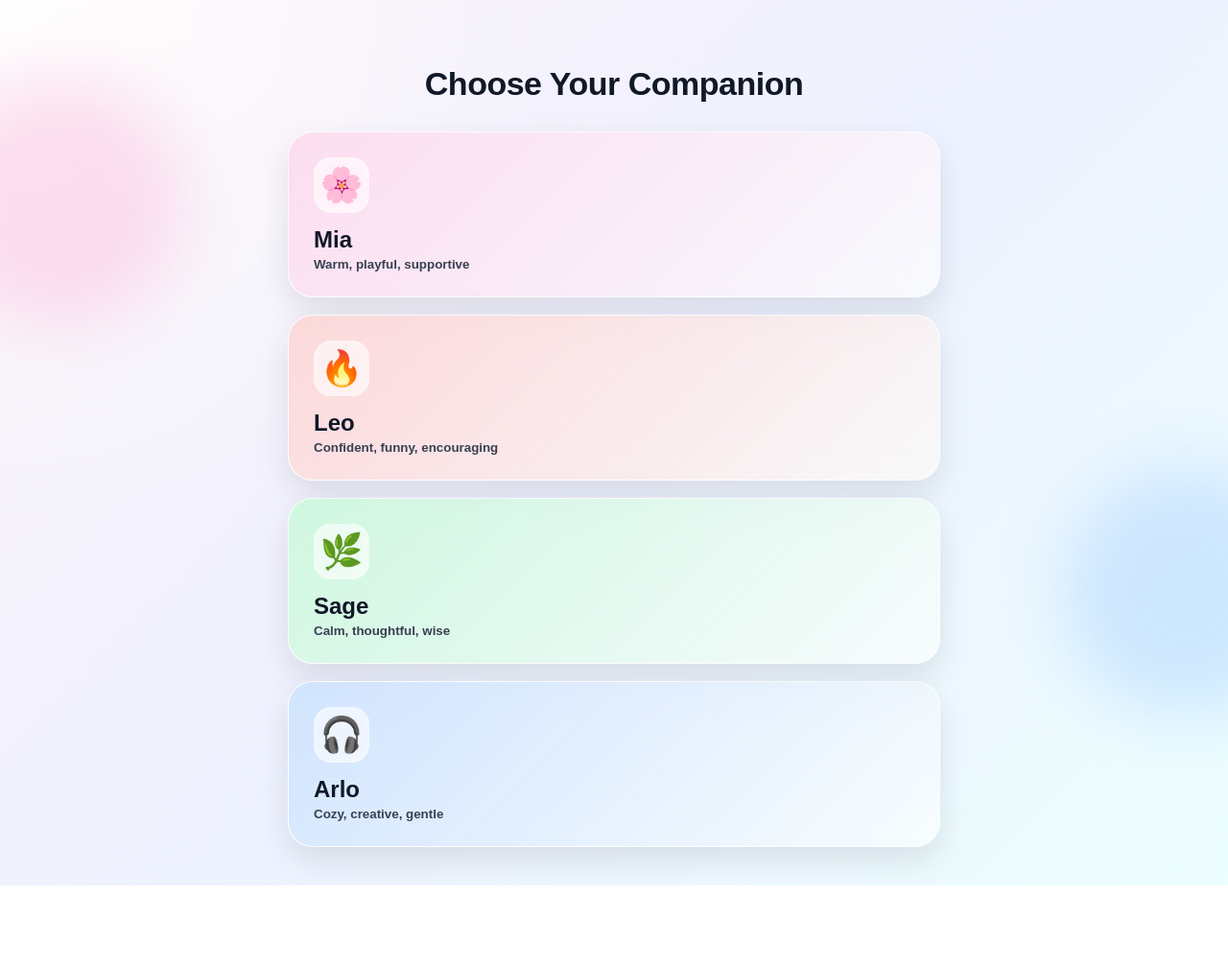
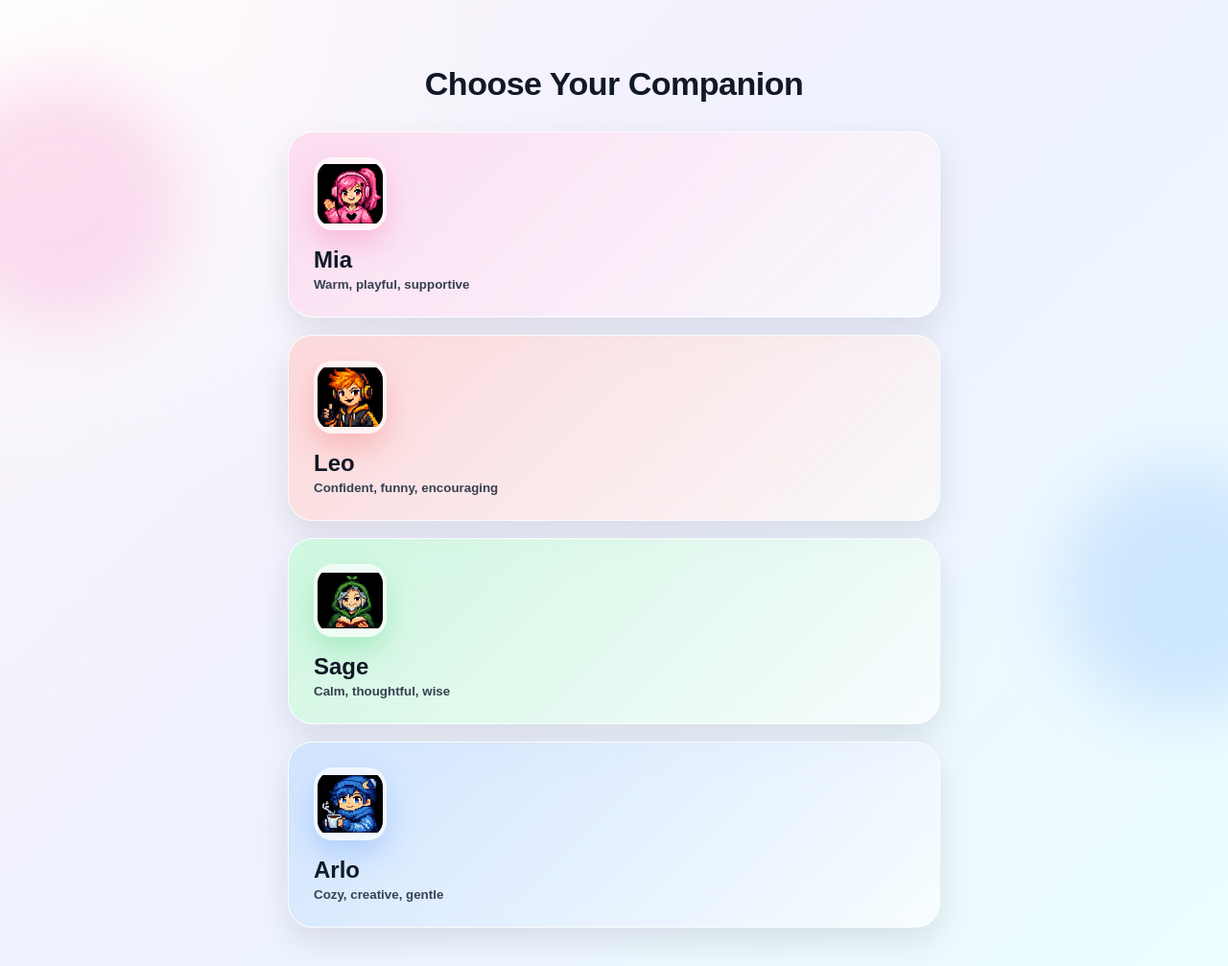
Before and after one commit to cyberboynj/companion_chatbot, a plain HTML site: page index.html in a window 1280 px wide. Shown: the whole page at 96% size. Before the commit the page ends 923 px from the top, so only its background shows below. Drawn offline with Linux system fonts and the light colour scheme.

Commit message:
added avatars and updated styling for avatar icon in selection page

```diff
--- a/app.js
+++ b/app.js
@@ -9,7 +9,7 @@ const chatScreen = document.getElementById("chat-screen");
 const personaCards = document.querySelectorAll(".persona-card");
 const backButton = document.getElementById("back");
 const chatTitle = document.getElementById("chat-title");
-const heroEmoji = document.getElementById("hero-emoji");
+const heroAvatar = document.getElementById("hero-avatar");
 const moodLabel = document.getElementById("mood-label");
 const statusLabel = document.getElementById("status-label");
 const toast = document.getElementById("toast");
@@ -22,27 +22,34 @@ let history = [];
 
 const personas = {
   Mia: {
+    avatar: "images/mia.png",
     emoji: "🌸",
     className: "mia",
     description: "Mia is warm, playful, and emotionally supportive.",
     statuses: ["Online", "Thinking of you", "Feeling cozy", "Ready to listen"],
     replies: {}
   },
+
   Leo: {
+    avatar: "images/leo.png",
     emoji: "🔥",
     className: "leo",
     description: "Leo is confident, funny, and motivating.",
     statuses: ["Online", "Hyped", "Locked in", "Ready to cheer you on"],
     replies: {}
   },
+
   Sage: {
+    avatar: "images/sage.png",
     emoji: "🌿",
     className: "sage",
     description: "Sage is calm, thoughtful, and wise.",
     statuses: ["Online", "Reflecting", "Finding calm", "Ready to advise"],
     replies: {}
   },
+
   Arlo: {
+    avatar: "images/arlo.png",
     emoji: "🎧",
     className: "arlo",
     description: "Arlo is cozy, creative, and gentle.",
@@ -577,7 +584,9 @@ function updateTheme() {
 
   document.body.className = persona.className;
   chatTitle.textContent = selectedPersona;
-  heroEmoji.textContent = persona.emoji;
+
+  heroAvatar.src = persona.avatar;
+  heroAvatar.alt = `${selectedPersona} Avatar`;
 
   updateMoodLabel("default");
   updateStatusLabel();
--- a/index.html
+++ b/index.html
@@ -13,25 +13,25 @@
 
       <div class="persona-grid">
         <button class="persona-card mia-card" data-persona="Mia">
-          <span class="avatar">🌸</span>
+          <img class="persona-avatar" src="images/mia.png" alt="Mia avatar">
           <h2>Mia</h2>
           <p>Warm, playful, supportive</p>
         </button>
 
         <button class="persona-card leo-card" data-persona="Leo">
-          <span class="avatar">🔥</span>
+          <img class="persona-avatar" src="images/leo.png" alt="Leo avatar">
           <h2>Leo</h2>
           <p>Confident, funny, encouraging</p>
         </button>
 
         <button class="persona-card sage-card" data-persona="Sage">
-          <span class="avatar">🌿</span>
+          <img class="persona-avatar" src="images/sage.png" alt="Sage avatar">
           <h2>Sage</h2>
           <p>Calm, thoughtful, wise</p>
         </button>
 
         <button class="persona-card arlo-card" data-persona="Arlo">
-          <span class="avatar">🎧</span>
+          <img class="persona-avatar" src="images/arlo.png" alt="Arlo avatar">
           <h2>Arlo</h2>
           <p>Cozy, creative, gentle</p>
         </button>
@@ -44,7 +44,10 @@
       </div>
 
       <div class="companion-hero">
-        <div id="hero-emoji">🌸</div>
+        <div class="hero-avatar-container">
+          <img id="hero-avatar" src="images/mia.png" alt="Companion avatar">
+        </div>
+
         <h1 id="chat-title">Mia</h1>
         <p id="mood-label">Mood: Listening</p>
         <p id="status-label">Status: Online</p>
--- a/style.css
+++ b/style.css
@@ -639,6 +639,76 @@ body.arlo .memory-item {
   border-left: 4px solid #3b82f6;
 }
 
+/* =========================
+   AVATARS (v1.0)
+========================= */
+
+.persona-avatar {
+  width: 76px;
+  height: 76px;
+  object-fit: contain;
+  image-rendering: pixelated;
+  image-rendering: crisp-edges;
+  border-radius: 20px;
+  padding: 4px;
+  background: rgba(255,255,255,0.55);
+  box-shadow:
+    inset 0 0 14px rgba(255,255,255,0.5),
+    0 8px 18px rgba(0,0,0,0.12);
+}
+
+.hero-avatar-container {
+  display: flex;
+  justify-content: center;
+  margin-bottom: 12px;
+}
+
+#hero-avatar {
+  width: 128px;
+  height: 128px;
+  object-fit: contain;
+  image-rendering: pixelated;
+  image-rendering: crisp-edges;
+  border-radius: 28px;
+  padding: 6px;
+  background: rgba(255,255,255,0.58);
+  border: 4px solid rgba(255,255,255,0.85);
+  box-shadow:
+    0 14px 30px rgba(0,0,0,0.16),
+    inset 0 0 18px rgba(255,255,255,0.45);
+  animation: gentlePulse 2.5s ease-in-out infinite;
+}
+
+/* Persona-specific avatar glow */
+
+body.mia #hero-avatar,
+.mia-card .persona-avatar {
+  box-shadow:
+    0 14px 30px rgba(236,72,153,0.25),
+    inset 0 0 18px rgba(255,255,255,0.45);
+}
+
+body.leo #hero-avatar,
+.leo-card .persona-avatar {
+  box-shadow:
+    0 14px 30px rgba(239,68,68,0.25),
+    inset 0 0 18px rgba(255,255,255,0.45);
+}
+
+body.sage #hero-avatar,
+.sage-card .persona-avatar {
+  box-shadow:
+    0 14px 30px rgba(34,197,94,0.25),
+    inset 0 0 18px rgba(255,255,255,0.45);
+}
+
+body.arlo #hero-avatar,
+.arlo-card .persona-avatar {
+  box-shadow:
+    0 14px 30px rgba(59,130,246,0.25),
+    inset 0 0 18px rgba(255,255,255,0.45);
+}
+
 /* Mobile polish */
 @media (max-width: 500px) {
   #chat-screen {
```
Also changed, not shown: images/arlo.png (added), images/leo.png (added), images/mia.png (added), images/sage.png (added).
